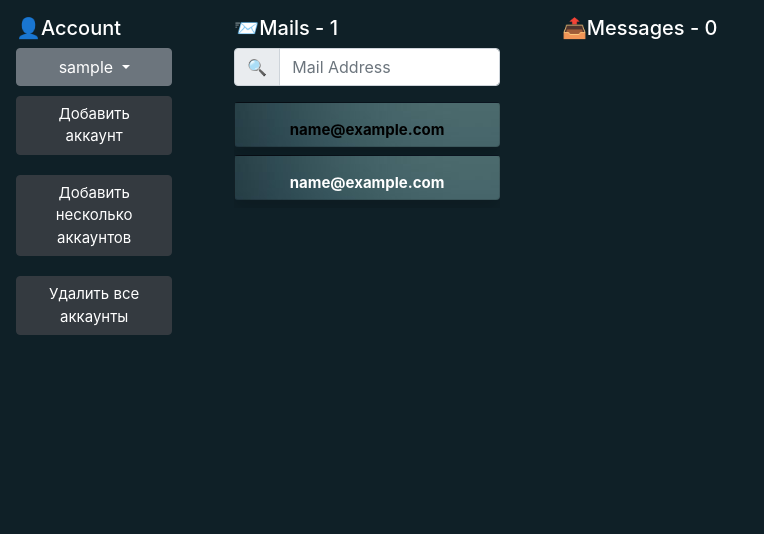
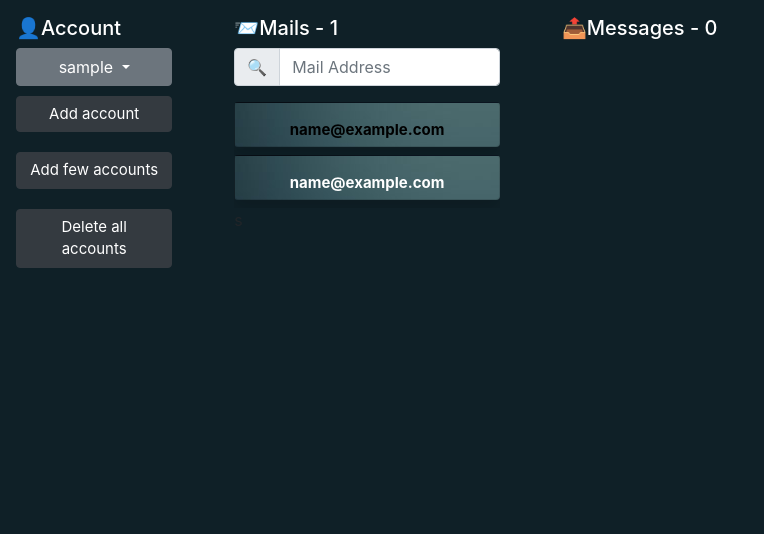
Before and after one commit to FuckMail/FuckMail, a Django app: template FuckMail/FuckMail_App/templates/index.html in a window 1280 px wide. Shown: the part 58-592 px from the top of the page, without its empty margins (0-764 px from the left). Run offline with Django 3.2, Linux system fonts and the light colour scheme; the template is opened without the code that fills it: most values are stand-ins (such as "Sample title", 1, 10 or a date in 2020); parts of the project's set-up code (start-up, migrations or seed data) failed here and were passed over; some libraries are stand-ins or nearby versions.

Commit message:
change language

```diff
--- a/FuckMail/FuckMail_App/templates/index.html
+++ b/FuckMail/FuckMail_App/templates/index.html
@@ -2,12 +2,12 @@
 {% block title%}FuckMail{% endblock %}
 
 {% block body %}
-<!-- Add account modal -->
+<!-- Add account (modal) -->
 <div id="myModal" class="modal" tabindex="-1" role="dialog">
   <div class="modal-dialog" role="document">
     <div class="modal-content">
       <div class="modal-header">
-        <h4 class="modal-title">Добавить аккаунт</h4>
+        <h4 class="modal-title">Add account</h4>
         <button type="button" class="close" data-dismiss="modal" aria-label="Close">
           <span aria-hidden="true">&times;</span>
         </button>
@@ -27,14 +27,14 @@
           </div>
           <div class="modal-footer">
               {% csrf_token %}
-              <button type="submit" class="btn btn-primary" name="save_account">Сохранить</button>
+              <button type="submit" class="btn btn-primary" name="save_account">Save</button>
           </div>
       </form>
       </div>
     </div>
 </div>
 
-<!-- Add few accounts modal -->
+<!-- Add few accounts (modal) -->
 <div id="addFewAccounts" class="modal" tabindex="-1" role="dialog">
   <div class="modal-dialog" role="document">
       <div class="modal-content">
@@ -45,7 +45,7 @@
           </div>
           <!--<form id="load-few-accounts" method="post" action="add_few_accounts" enctype="multipart/form-data">-->
               <div class="wrapper">
-                  <h1>Загрузить аккаунты</h1>
+                  <h1>Load accounts</h1>
                   <div class="upload-container">
                   <div class="border-container">
                       <div class="icons fa-4x">
@@ -53,19 +53,46 @@
                       <i class="fas fa-file-alt" data-fa-transform="shrink-2 up-4"></i>
                       <i class="fas fa-file-pdf" data-fa-transform="shrink-3 down-2 right-6 rotate-45"></i>
                       </div>
-                      <p>Загрузите файл<input id="file-browser" type="file">в формате .txt с вашего компьютера.<br>
-                          <small>Файл не должен превышать размер в 50МБ</small></p>
+                      <!--<p>Upload file <input id="file-upload" type="file" class="custom-file-upload"> in .txt format from your computer.<br>
+                          <small>File must not be larger than 50MB</small></p>-->
+                        <p><label class="custom-file-upload"><input id="file" type="file"/>Choose file</label>
+                          <br>
+                          Upload file in .txt format from your computer.
+                          <br>
+                          <small>File must not be larger than 50MB</small>
+                        </p>
                   </div>
                   </div>
+                  <br>
               </div>
               <div class="modal-footer">
                 <div class="d-grid gap-2">
                   {% csrf_token %}
-                  <button class="btn btn-primary" type="button" onclick="help_addFileFormat();">Получить помощь</button>
-                  <button id="liveToastBtn" type="button" class="btn btn-primary" name="save_accounts" onclick="get_file();">Сохранить</button>
+                  <button class="btn btn-primary" type="button" onclick="help_addFileFormat();">Get help</button>
+                  <button id="liveToastBtn" type="button" class="btn btn-primary" name="save_accounts" onclick="get_file();">Save</button>
                 </div>
               </div>
           <!--</form>-->
+      </div>
+  </div>
+</div>
+
+<!-- Delete all accounts (modal) -->
+<div id="deleteAllAccounts" class="modal" tabindex="-1" role="dialog">
+  <div class="modal-dialog">
+    <div class="modal-content">
+      <div class="modal-header">
+        <h4 class="modal-title">Delete all accounts</h4>
+        <button type="button" class="close" data-dismiss="modal" aria-label="Close">
+          <span aria-hidden="true">&times;</span>
+        </button>
+      </div>
+      <div class="modal-body">
+        <p>Are you sure you want to delete all accounts?</p>
+      </div>
+      <div class="modal-footer">
+        <button type="button" class="btn btn-danger" onclick="del_all_accounts();">Yes, delete</button>
+      </div>
     </div>
   </div>
 </div>
@@ -109,13 +136,13 @@
               </button>
               <div class="dropdown-menu w-100" aria-labelledby="dropdownMenuButton">
                   <!--<div class="col-xs-12 col-sm-4">-->
-                  <button type="button" class="btn btn-danger w-100" onclick="location.href='logout'">Выход</button>
+                  <button type="button" class="btn btn-danger w-100" onclick="location.href='logout'">LogOut</button>
                   <!--</div>-->
               </div>
           </div>
-          <button type="button" class="btn btn-dark w-100" onclick="add_account_modal();">Добавить аккаунт</button>
-          <button type="button" class="btn btn-dark w-100" onclick="add_few_accounts_modal();">Добавить несколько аккаунтов</button>
-          <button type="button" class="btn btn-dark w-100" onclick="del_all_accounts();">Удалить все аккаунты</button>
+          <button type="button" class="btn btn-dark w-100" onclick="add_account_modal();">Add account</button>
+          <button type="button" class="btn btn-dark w-100" onclick="add_few_accounts_modal();">Add few accounts</button>
+          <button type="button" class="btn btn-dark w-100" onclick="deleteAllAccounts_modal();">Delete all accounts</button>
         </div>
       </div>
       <div class="col-3">
@@ -143,7 +170,7 @@
                         class="list-group-item list-group-item-action shadow p-3 mb-2 bg-white rounded" title="{{email}}">
                     {% endfor %}
                 </form>
-              </div>
+              </div>s
             {% else %}
               {% if first_mail %}
               <form method="post" action="/profile">
@@ -157,6 +184,7 @@
               </form>
               <div id="mails-scrollbar" class="list-group pre-scrollable">
                   <form method="post" action="/profile">
+                        {% csrf_token %}
                         <input style="color: black;" id="mail-{{first_mail}}" name="have_mail" value="{{first_mail}}" type="submit"
                         class="list-group-item list-group-item-action shadow p-3 mb-2 bg-white rounded" title="{{first_mail}}">
                   </form>
@@ -167,7 +195,7 @@
       </div>
       <div class="col-7">
           <div class="p-3">
-            <h5>📤Messages - {{messages|length}}</h5>
+            <h5 id="messages-count">📤Messages - {{messages|length}}</h5>
             {% if messages %}
             <div class="accordion pre-scrollable h-100" id="accordionExample">
               {% for message in messages %}
```
Lines whose indentation alone changed are shown as unchanged.
